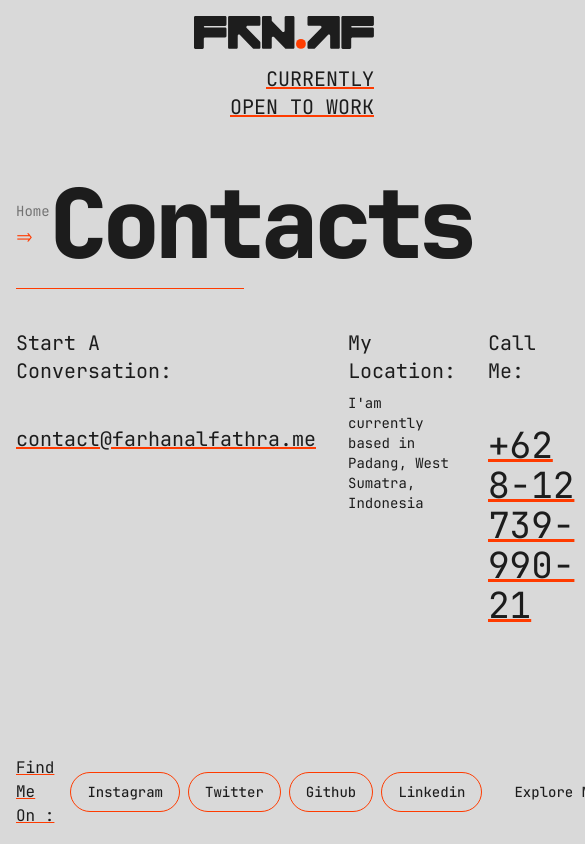
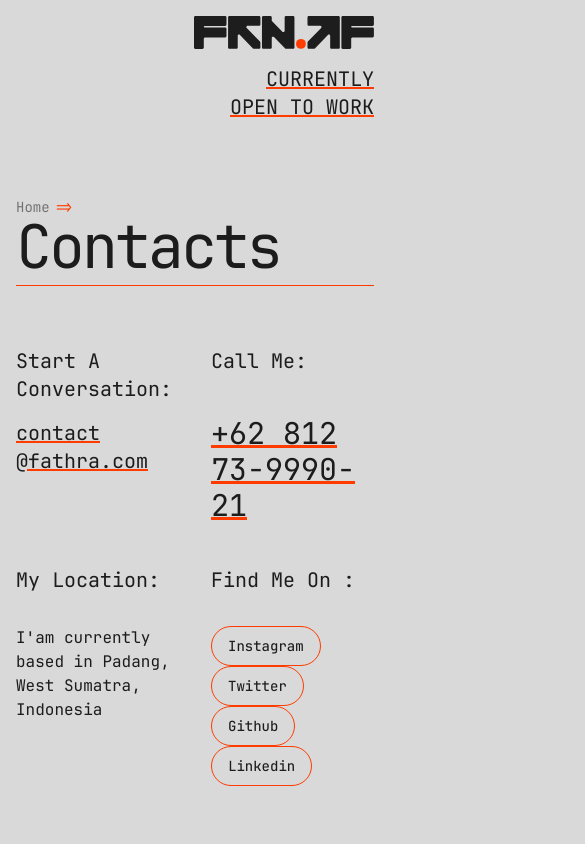
Before and after one commit to frn-af/portfolio, a Next.js app: page /contact in a window 390 px wide. Shown: the top 844 px of the page, 585 px wide, since content can reach past the window. Built offline with nearby package versions, Linux system fonts and the light colour scheme.

Commit message:
ui: contact page responsive

```diff
--- a/src/app/contact/page.tsx
+++ b/src/app/contact/page.tsx
@@ -11,9 +11,9 @@ export default function Contact() {
       <div>
         <Header />
       </div>
-      <div className="w-[85%]">
-        <div className="w-3/4">
-          <div className="flex justify-between items-center">
+      <div className="md:w-[85%] flex-grow justify-between flex flex-col">
+        <div className="md:w-3/4 flex-grow md:flex-grow-0 justify-center flex flex-col">
+          <div className="md:flex justify-between items-center">
             <Breadcrumb className="w-1/3">
               <BreadcrumbList >
                 <BreadcrumbItem>
@@ -25,59 +25,63 @@ export default function Contact() {
                 </BreadcrumbSeparator>
               </BreadcrumbList>
             </Breadcrumb>
-            <h1 className="w-full text-8xl font-black text-center font-heading tracking-tighter ">Contacts</h1>
+            <h1 className="w-full text-6xl md:text-8xl md:text-center font-heading tracking-tighter ">Contacts</h1>
           </div>
+          <Separator className="bg-primary mt-2" />
         </div>
-      </div>
-      <div className="w-[85%] flex-grow mt-4">
-        <Separator className="bg-primary w-3/4" />
-        <div className="w-3/4 font-heading flex flex-grow pt-10 gap-8 justify-between">
-          <div>
+        <div className="flex gap-8 mt-10 md:w-3/4 flex-grow font-heading">
+          <div className="w-1/2">
             <h4 className="capitalize text-xl">
               start a<br /> conversation:
             </h4>
-            <h3 className="mt-10 text-xl underline underline-offset-1 decoration-primary">
-              contact@farhanalfathra.me
+            <h3 className="md:mt-10 mt-4 text-xl md:text-4xl underline underline-offset-1 decoration-primary">
+              contact<br className="" />
+              @fathra.com
             </h3>
           </div>
-          <div>
+          <div className="w-1/2 hidden md:block">
             <h4 className="capitalize text-xl">
               my location:
             </h4>
-            <h3 className="mt-2 text-sm">
+            <h3 className="mt-8 md:text-xl">
               I&apos;am currently based in Padang, West Sumatra, Indonesia
             </h3>
           </div>
-          <div>
+          <div className="w-1/2">
             <h4 className="capitalize text-xl">
               call me:
             </h4>
-            <h3 className="mt-10 text-4xl underline underline-offset-1 decoration-primary">
-              +62 8-12 739-990-21
+            <h3 className="mt-10 md:mt-16 text-3xl md:text-4xl underline underline-offset-1 decoration-primary">
+              +62 812 73-9990-21
             </h3>
           </div>
         </div>
+        <div className="flex flex-grow md:flex-grow-0 gap-8">
+          <div className="md:hidden w-1/2 font-heading">
+            <h4 className="capitalize text-xl">
+              my location:
+            </h4>
+            <h3 className="mt-8 md:text-xl">
+              I&apos;am currently based in Padang, West Sumatra, Indonesia
+            </h3>
           </div>
-      <div className="w-[85%]">
-        <div className="w-3/4 flex items-center justify-between gap-4">
-          <p className="font-heading capitalize underline underline-offset-1 decoration-primary">find me on :</p>
-          <div className="flex gap-2 font-heading ">
+          <div className="w-1/2 gap-4">
+            <p className="font-heading text-xl capitalize ">find me on :</p>
+            <div className="md:flex font-heading mt-8 md:mt-2">
               <Link href="https://instagram.com/frn.af" aria-label="instagram">
-              <Button variant="outline" className="rounded-full capitalize" >Instagram</Button>
+                <Button variant="outline" className="rounded-full capitalize mr-2" >Instagram</Button>
               </Link>
               <Link href="https://x.com/frn_af" aria-label="x">
-              <Button variant="outline" className="rounded-full capitalize" >twitter</Button>
+                <Button variant="outline" className="rounded-full capitalize mr-2" >twitter</Button>
               </Link>
               <Link href="https://github.com/frn-af" aria-label="github">
-              <Button variant="outline" className="rounded-full capitalize" >github</Button>
+                <Button variant="outline" className="rounded-full capitalize mr-2" >github</Button>
               </Link>
               <Link href="https://linkedin.com/in/farhanalfathra" aria-label="linkedin">
                 <Button variant="outline" className="rounded-full capitalize" >linkedin</Button>
               </Link>
             </div>
-          <Link href="https://linkedin.com/in/farhanalfathra" aria-label="linkedin">
-            <Button variant="link" className="rounded-full capitalize font-heading text-foreground" >Explore more =={">"}</Button>
-          </Link>
+          </div>
         </div>
       </div>
     </MaxWidthWrapper >
--- a/src/components/header.tsx
+++ b/src/components/header.tsx
@@ -114,7 +114,7 @@ const Header = () => {
             together
           </h4>
           <h4 className="mb-4 text-right font-heading">Contact :<br />
-            <span className="underline underline-offset-1 decoration-primary">contact@farhanalfathra.com</span>
+            <span className="underline underline-offset-1 decoration-primary">contact@fathra.com</span>
           </h4>
           <h4 className="mb-4 text-right font-heading">Instagram :<br />
             <span className="underline underline-offset-1 decoration-primary">@frn.af</span>
```
Lines whose indentation alone changed are shown as unchanged.
